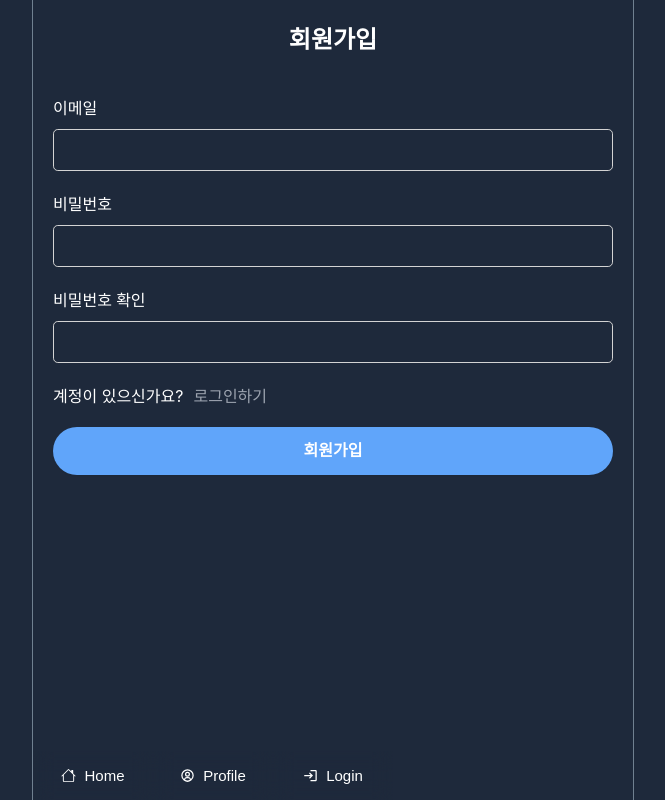
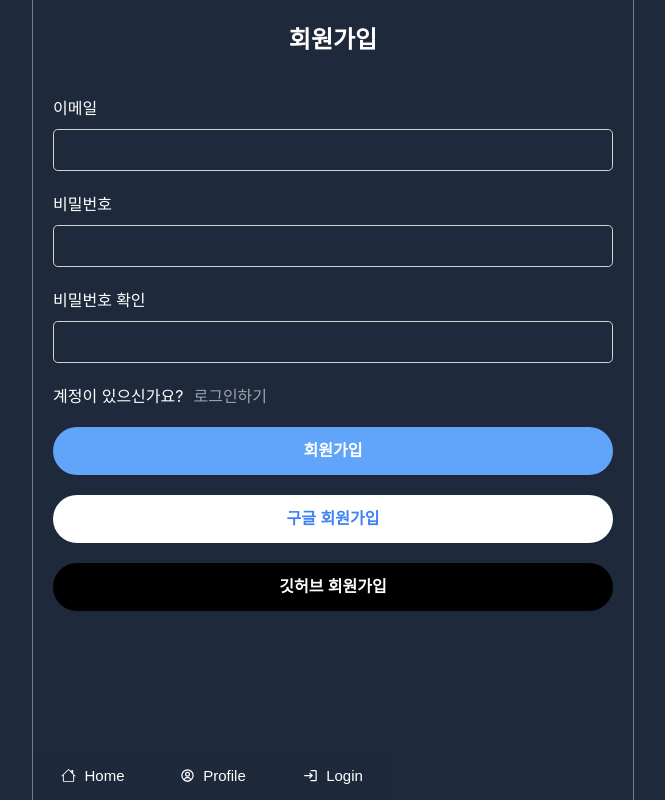
Before and after one commit to yewon97/fc-app-twitter, a React (Create React App) app: page /users/signup in a window 1280 px wide. Shown: the whole page, without its empty margins (307-972 px from the left). Built offline with nearby package versions, Linux system fonts and the light colour scheme; no server answers.

Commit message:
소셜 로그인 구현

```diff
--- a/src/components/users/LoginForm.tsx
+++ b/src/components/users/LoginForm.tsx
@@ -82,7 +82,7 @@ export default function LoginForm() {
       provider as GithubAuthProvider | GoogleAuthProvider,
     )
       .then((result) => {
-        console.log(result);
+        navigate("/");
         toast.success("로그인 되었습니다.");
       })
       .catch((error) => {
--- a/src/components/users/SignupForm.tsx
+++ b/src/components/users/SignupForm.tsx
@@ -1,5 +1,11 @@
 import { app } from "@/firebaseApp";
-import { createUserWithEmailAndPassword, getAuth } from "firebase/auth";
+import {
+  createUserWithEmailAndPassword,
+  getAuth,
+  GithubAuthProvider,
+  GoogleAuthProvider,
+  signInWithPopup,
+} from "firebase/auth";
 import { useState } from "react";
 import { Link, useNavigate } from "react-router-dom";
 import { toast } from "react-toastify";
@@ -20,7 +26,7 @@ export default function SignupForm() {
   });
 
   const handleChange = (e: React.ChangeEvent<HTMLInputElement>) => {
-    const { name, value } = e.target;
+    const { name, value } = e.target as HTMLInputElement;
     if (name === "email") {
       setForm((prev) => ({ ...prev, email: value }));
 
@@ -66,6 +72,28 @@ export default function SignupForm() {
     }
   };
 
+  const handleSocialLogin = async (e: React.MouseEvent<HTMLButtonElement>) => {
+    const { name } = e.currentTarget;
+
+    const auth = getAuth(app);
+    const provider =
+      name === "google" ? new GoogleAuthProvider() : new GithubAuthProvider();
+
+    await signInWithPopup(
+      auth,
+      provider as GithubAuthProvider | GoogleAuthProvider,
+    )
+      .then(() => {
+        navigate("/");
+        toast.success("로그인 되었습니다.");
+      })
+      .catch((error) => {
+        console.log(error);
+        const errorMessage = error?.message;
+        toast.error(errorMessage);
+      });
+  };
+
   return (
     <form onSubmit={handleSubmit} className="form form--lg">
       <div className="form__title">회원가입</div>
@@ -102,7 +130,6 @@ export default function SignupForm() {
           onChange={handleChange}
         />
       </div>
-
       {/* 만약 에러가 있다면 */}
       {error && error?.length > 0 && (
         <div className="form__block">
@@ -111,7 +138,6 @@ export default function SignupForm() {
           </div>
         </div>
       )}
-
       <div className="form__block">
         계정이 있으신가요?
         <Link to="/users/login" className="form__link">
@@ -127,6 +153,28 @@ export default function SignupForm() {
           회원가입
         </button>
       </div>
+      <div className="form__block">
+        <button
+          type="button"
+          name="google"
+          className="form__btn--google"
+          disabled={!!error && error.length > 0}
+          onClick={handleSocialLogin}
+        >
+          구글 회원가입
+        </button>
+      </div>
+      <div className="form__block">
+        <button
+          type="button"
+          name="github"
+          className="form__btn--github"
+          disabled={!!error && error.length > 0}
+          onClick={handleSocialLogin}
+        >
+          깃허브 회원가입
+        </button>
+      </div>
     </form>
   );
 }
```
